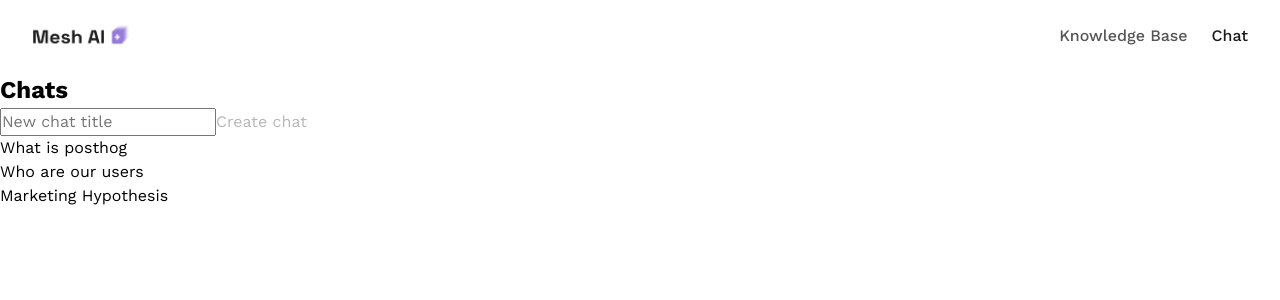
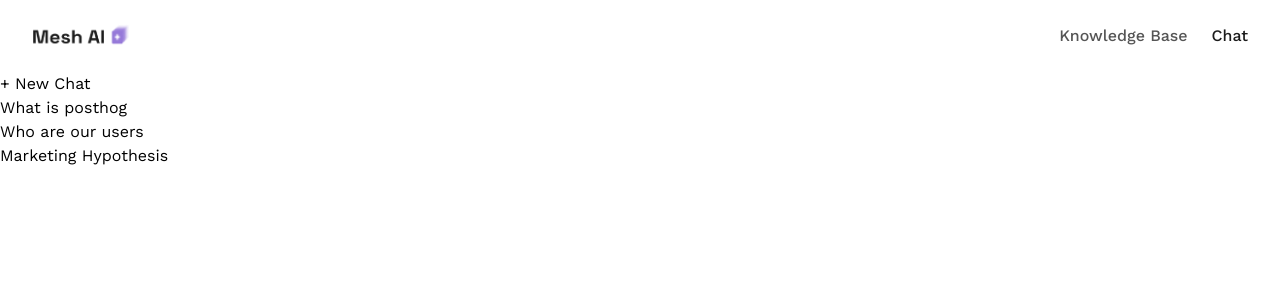
Before and after one commit to LF808mlb/ai-se_project_mesh-ai, a React (Vite) app in the folder client/: page /chat in a window 1280 px wide. Shown: the top 300 px of the page. Built offline with nearby package versions, Linux system fonts and the light colour scheme.

Commit message:
git commit -m "build the sidebar structure and render chats"

```diff
--- a/client/src/pages/Chat/Chat.tsx
+++ b/client/src/pages/Chat/Chat.tsx
@@ -36,10 +36,7 @@ export default function Chat() {
   }, []);
 
   const handleCreateChat = async () => {
-    const title = newChatTitle.trim();
-    if (!title) {
-      return;
-    }
+    const title = newChatTitle.trim() || `New Chat ${chats.length + 1}`;
 
     setIsCreatingChat(true);
     setChatsError(null);
@@ -62,47 +59,36 @@ export default function Chat() {
   };
 
   return (
-    <div>
-      <h2>Chats</h2>
-      {isLoadingChats && <p>Loading chats...</p>}
-      {!isLoadingChats && chatsError && <p>{chatsError}</p>}
-      {!isLoadingChats && !chatsError && (
-        <>
-          <div>
-            <input
-              type="text"
-              value={newChatTitle}
-              onChange={(event) => setNewChatTitle(event.target.value)}
-              placeholder="New chat title"
-            />
+    <div className="chat">
+      <aside className="chat__sidebar">
+        <button
+          className="chat__new-btn"
+          type="button"
+          onClick={handleCreateChat}
+          disabled={isCreatingChat}
+        >
+          {isCreatingChat ? "Creating..." : "+ New Chat"}
+        </button>
+
+        {isLoadingChats && <p className="chat__sidebar-message">Loading...</p>}
+        {chatsError && <p className="chat__sidebar-message">{chatsError}</p>}
+
+        <ul className="chat__list">
+          {chats.map((c) => (
+            <li key={c._id}>
               <button
                 type="button"
-              onClick={handleCreateChat}
-              disabled={isCreatingChat || !newChatTitle.trim()}
+                className={`chat__item ${c._id === activeChatId ? "chat__item_active" : ""}`.trim()}
+                onClick={() => setActiveChatId(c._id)}
               >
-              {isCreatingChat ? "Creating..." : "Create chat"}
-            </button>
-          </div>
-
-          {chats.length === 0 ? (
-            <p>No chats yet.</p>
-          ) : (
-            <ul>
-              {chats.map((chat) => (
-                <li key={chat._id}>
-                  <button
-                    type="button"
-                    onClick={() => setActiveChatId(chat._id)}
-                    aria-current={activeChatId === chat._id}
-                  >
-                    {chat.title}
+                {c.title}
               </button>
             </li>
           ))}
         </ul>
-          )}
-        </>
-      )}
+      </aside>
+
+      <div className="chat__main">{/* message area - coming next lesson */}</div>
     </div>
   );
 }
```
Lines whose indentation alone changed are shown as unchanged.
